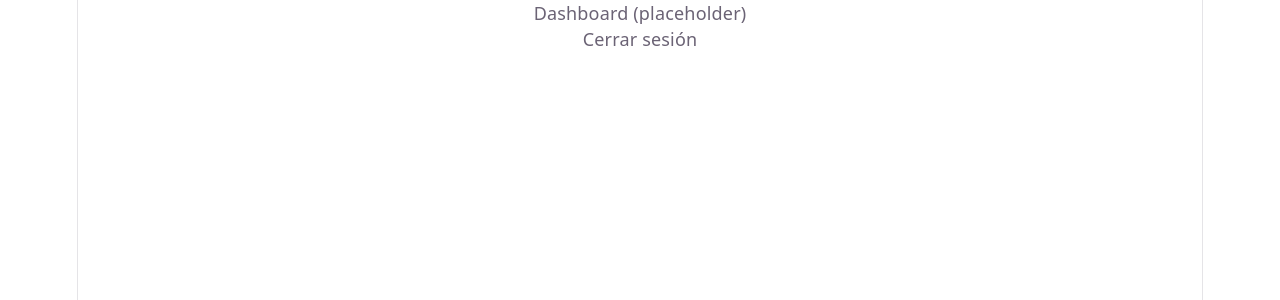
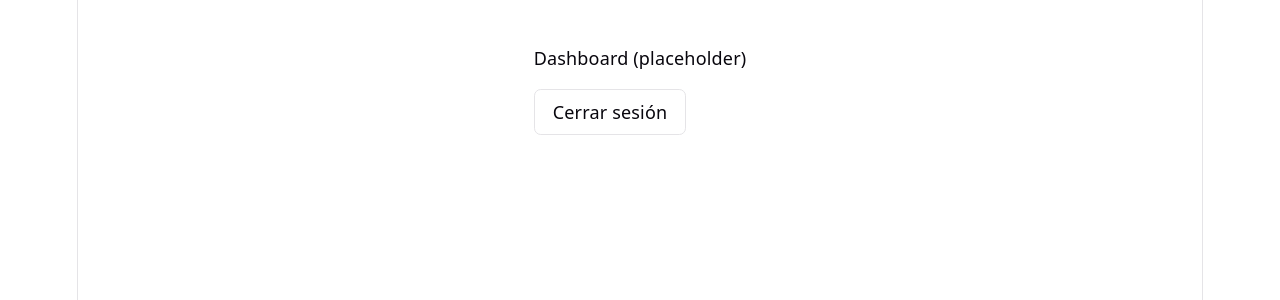
Before and after one commit to Daiana213/frontend-sistemamedico, a React (Vite) app: page /dashboard in a window 1280 px wide. Shown: the top 300 px of the page. Built offline with nearby package versions, Linux system fonts and the light colour scheme; no server answers; sample sign-in values are in the browser's storage.

Commit message:
fix: extraer dashboard a componente propio para reflejar el rol sin recargar

```diff
--- a/src/App.jsx
+++ b/src/App.jsx
@@ -3,6 +3,8 @@ import Login from './pages/Login'
 import RegistroPaciente from './pages/RegistroPaciente'
 import RutaProtegida from './components/RutaProtegida'
 import AprobacionMenores from './pages/AprobacionMenores'
+import RegistroAdministrativo from './pages/RegistroAdministrativo'
+import Dashboard from './pages/Dashboard'
 
 function App() {
   return (
@@ -14,23 +16,7 @@ function App() {
         path="/dashboard"
         element={
           <RutaProtegida>
-            <div>
-              <p>Dashboard (placeholder)</p>
-              {localStorage.getItem('rolActivo') === 'ADMINISTRATIVO' && (
-                <>
-                  <a href="/menores-pendientes">Ver menores pendientes de aprobación</a>
-                  <br />
-                </>
-              )}
-              <button
-                onClick={() => {
-                  localStorage.clear()
-                  window.location.href = '/'
-                }}
-              >
-                Cerrar sesión
-              </button>
-            </div>
+            <Dashboard />
           </RutaProtegida>
         }
       />
@@ -43,7 +29,17 @@ function App() {
           </RutaProtegida>
         }
       />
+
+            <Route
+        path="/registro-administrativo"
+        element={
+          <RutaProtegida rolesPermitidos={['ADMINISTRATIVO']}>
+            <RegistroAdministrativo />
+          </RutaProtegida>
+        }
+      />
     </Routes>
+
   )
 }
 
--- /dev/null
+++ b/src/pages/Dashboard.jsx
@@ -0,0 +1,34 @@
+import { Link } from 'react-router-dom'
+
+function Dashboard() {
+  const rolActivo = localStorage.getItem('rolActivo')
+
+  return (
+    <div className="mx-auto flex max-w-md flex-col gap-4 px-4 py-10">
+      <p className="text-[var(--text-h)]">Dashboard (placeholder)</p>
+
+      {rolActivo === 'ADMINISTRATIVO' && (
+        <div className="flex flex-col gap-2">
+          <Link to="/menores-pendientes" className="text-[var(--accent)] underline">
+            Ver menores pendientes de aprobación
+          </Link>
+          <Link to="/registro-administrativo" className="text-[var(--accent)] underline">
+            Registrar administrativo
+          </Link>
+        </div>
+      )}
+
+      <button
+        className="w-fit rounded-md border border-[var(--border)] px-4 py-2 text-[var(--text-h)]"
+        onClick={() => {
+          localStorage.clear()
+          window.location.href = '/'
+        }}
+      >
+        Cerrar sesión
+      </button>
+    </div>
+  )
+}
+
+export default Dashboard
```
